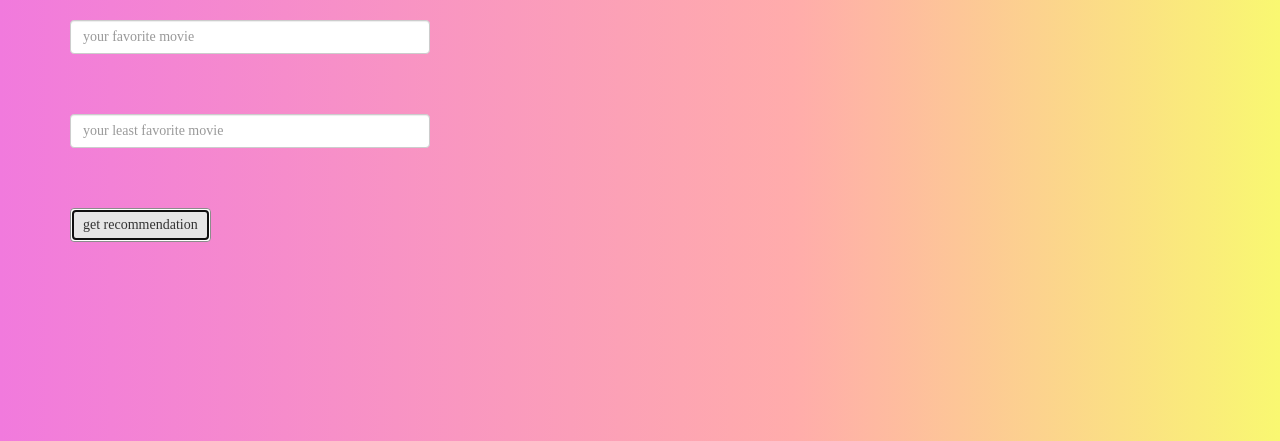
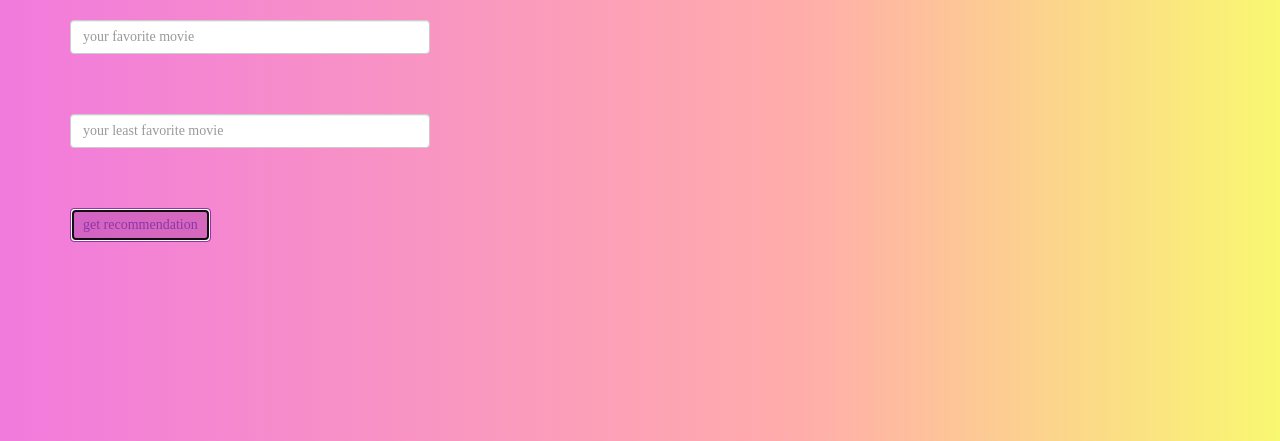
Before and after one commit to lelilia/movie_recommender, a Flask app: template templates/index.html in a window 1280 px wide, with the restyled element focused. Shown: the part 50-491 px from the top of the page. Run offline with Flask 2, Linux system fonts and the light colour scheme; the template is opened without the code that fills it: values that come from a table or form of the project are taken from there, others are empty; parts of the project's set-up code (start-up, migrations or seed data) failed here and were passed over; some libraries are stand-ins or nearby versions; some web fonts are replaced.

Commit message:
some more css

```diff
--- a/static/css/style.css
+++ b/static/css/style.css
@@ -35,3 +35,9 @@ body {
     background-color: rgba(243, 187, 245, 0);
     border-color:  rgb(144, 52, 167);
 }
+
+.btn-default:focus {
+    color:rgb(144, 52, 167);
+    background-color: rgba(147, 43, 151, 0.322);
+    border-color:  rgb(144, 52, 167);
+}
```
